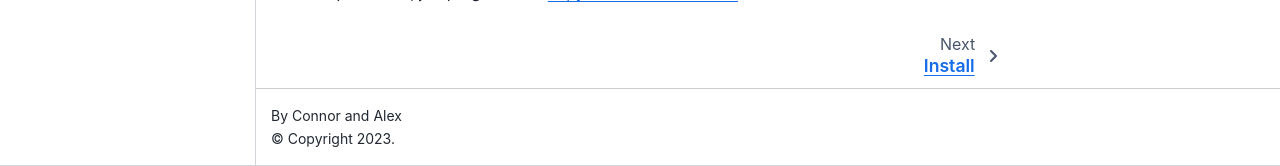
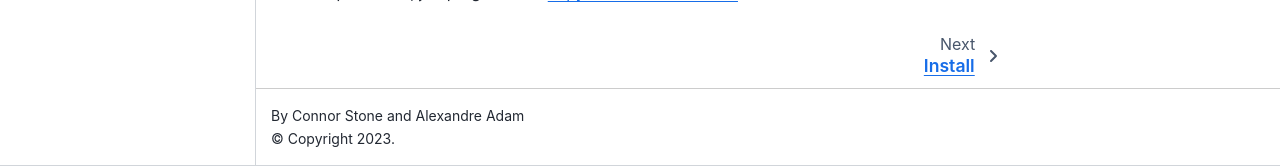
Before and after one commit to ConnorStoneAstro/caskade, a Jupyter Book: the page built from docs/source/intro.md, in a window 1280 px wide and 900 px high, scrolled down 672 px. Shown: the part 734-900 px from the top of the window. Built offline with Jupyter Book 1.0.4 settings and Sphinx 7.4.7 and the Sphinx Book theme 1.1.4, drawn with Linux system fonts in a browser that asks for light colours; pages that are not in the unit, such as notebooks, are missing from menus.

Commit message:
Update author names ot full names

```diff
--- a/docs/source/_config.yml
+++ b/docs/source/_config.yml
@@ -2,7 +2,7 @@
 # Learn more at https://jupyterbook.org/customize/config.html
 
 title: caskade
-author: Connor and Alex
+author: Connor Stone and Alexandre Adam
 # logo: ../../media/caustics_logo.png
 
 # Force re-execution of notebooks on each build.
--- a/src/caskade/__init__.py
+++ b/src/caskade/__init__.py
@@ -9,6 +9,6 @@ from .tests import test
 
 
 __version__ = VERSION
-__author__ = "Connor and Alexandre"
+__author__ = "Connor Stone and Alexandre Adam"
 
 __all__ = ("Node", "Module", "Param", "ActiveContext", "ValidContext", "forward", "test")
```
